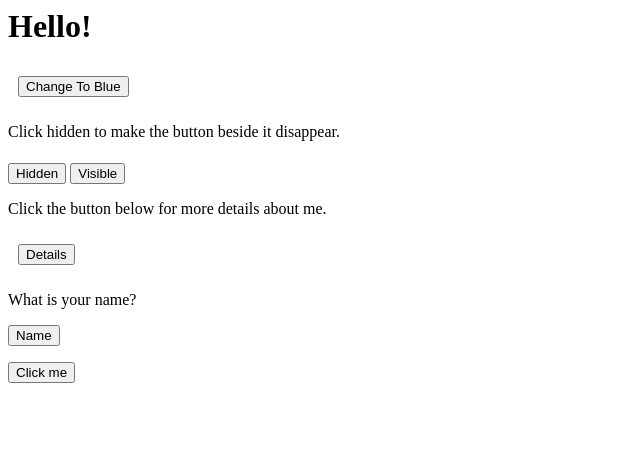
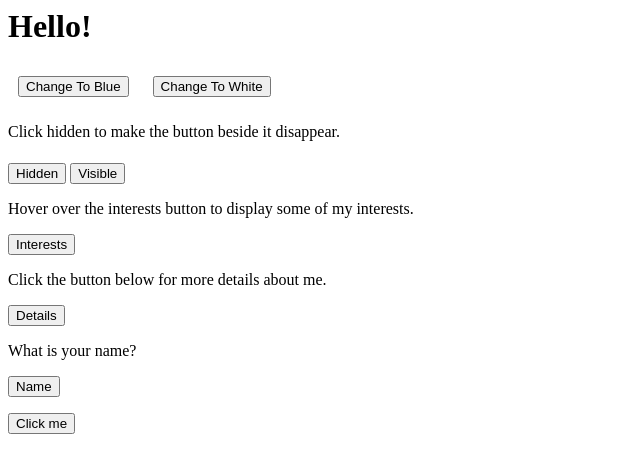
Before and after one commit to efrancis19/Eoin-Website, a Django app: page / in a window 1280 px wide. Shown: the top 473 px of the page, without its empty margins (0-640 px from the left). Run offline with Django 5.2, Linux system fonts and the light colour scheme.

Commit message:
Added a button to revert the website design to the original design after switching the design to a blue background. Added an Interests button which displays some of my interests when hovered over and notifies the user to proceed when the mouse leaves.

```diff
--- a/mysite/mywebsite/templates/index.html
+++ b/mysite/mywebsite/templates/index.html
@@ -9,6 +9,7 @@
     <h1>Hello!</h1>
 
     <button OnClick="colorBlue()">Change To Blue</button>
+    <button OnClick="colorWhite()">Change To White</button>
 
     <p>Click hidden to make the button beside it disappear.</p>
 
@@ -25,6 +26,27 @@
       }
     </script>
 
+    <p>Hover over the interests button to display some of my interests.</p>
+
+    <input id="hover" type="button" value="Interests" onmouseover="hoverOver()" onmouseleave="mouseLeave()">
+
+    <ul id="interests"></ul>
+
+    <p id="mouseleave"></p>
+
+    <script>
+      function hoverOver()
+      {
+        document.getElementById("interests").innerHTML = "Chess, France, Creating simple games with Python.";
+      }
+
+      function mouseLeave()
+      {
+        document.getElementById("mouseleave").innerHTML = "Continue for further details about me.";
+        document.getElementById("interests").style.visibility = "hidden";
+      }
+    </script>
+
     <script>
 
       function colorBlue()
@@ -33,20 +55,28 @@
         document.getElementsByTagName("body")[0].style.backgroundColor = "blue";
         document.getElementsByTagName("body")[0].style.color = "white";
         document.getElementsByTagName("body")[0].style.fontSize = "20px";
-        let btn
+      }
+
+      function colorWhite()
+      {
+        alert("Returened to standard design.");
+        document.getElementsByTagName("body")[0].style.backgroundColor = "white";
+        document.getElementsByTagName("body")[0].style.color = "black";
+        document.getElementsByTagName("body")[0].style.fontSize = "16px";
       }
     </script>
 
     <p>Click the button below for more details about me.</p>
 
-    <button OnClick="myFunction()">Details</button>
+    <input id="Details" type="button" value="Details" OnClick="myFunction()">
 
     <p id="script1"></p>
 
     <script>
         function myFunction() {
           document.getElementById("script1").innerHTML = "I am currently enrolled in the Computing for Business course in DCU." +
-          "I have travelled to several countries.";
+          "I have travelled to several countries across Europe. Some of these include my favourites which are France and Austria." +
+          "I am particularly fond of France for it's history, art and language.";
         }
     </script>
 
```
